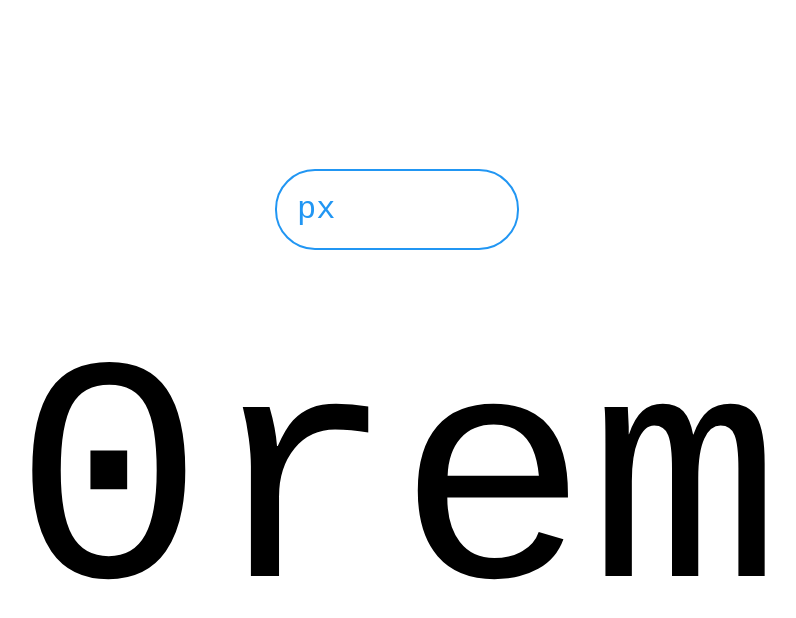
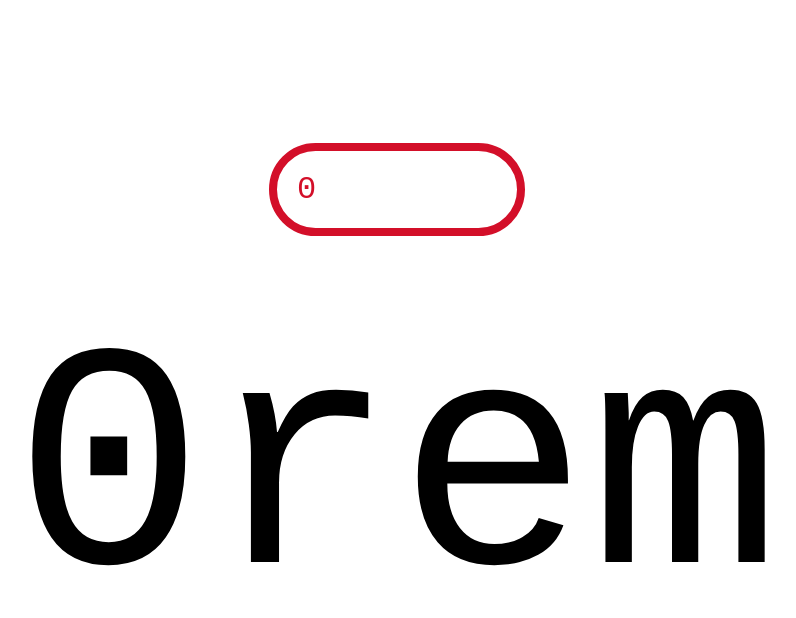
Before and after one commit to eTallang/px-to-rem, an Angular app: page / in a window 1280 px wide. Shown: the top 618 px of the page, without its empty margins (243-1039 px from the left). Built offline with nearby package versions, Linux system fonts and the light colour scheme.

Commit message:
feat(app): add radial gradient to input background

```diff
--- a/src/app/app.component.scss
+++ b/src/app/app.component.scss
@@ -1,3 +1,5 @@
+$input-color: #d30f29;
+
 .page-container {
   width: 100%;
   height: 100%;
@@ -7,28 +9,28 @@
   flex-direction: column;
 
   input {
-    border-radius: 40px;
-    border: 2px solid #2196f3;
+    border: 8px solid $input-color;
+    color: $input-color;
     padding: 20px;
-    margin-top: 40px;
     font-family: 'Courier New', Courier, monospace;
+    background: radial-gradient(circle, $input-color 50%, white 50%);
+    background-position: 150% -10%;
+    background-size: 200% 200%;
     font-size: 2rem;
     width: 200px;
+    border-radius: 9999px;
 
     &::placeholder {
       font-family: 'Courier New', Courier, monospace;
-      color: #2196f3;
+      color: $input-color;
       opacity: 1; /* Firefox */
     }
 
     &:focus {
-      background: linear-gradient(to right, #2196f3, #197aca);
       outline: none;
-      color: white;
-
-      &::placeholder {
-        color: white;
-      }
+      animation: background .3s ease;
+      animation-iteration-count: 1;
+      animation-fill-mode: forwards;
     }
   }
 
@@ -40,8 +42,18 @@
   }
 }
 
-input[type=number]::-webkit-inner-spin-button,
-input[type=number]::-webkit-outer-spin-button {
+input[type='number']::-webkit-inner-spin-button,
+input[type='number']::-webkit-outer-spin-button {
   -webkit-appearance: none;
   margin: 0;
 }
+
+@keyframes background {
+  0% {
+    background-position: 150% -10%;
+  }
+  100% {
+    background-position: 50% 50%;
+    color: white;
+  }
+}
--- a/src/app/app.component.ts
+++ b/src/app/app.component.ts
@@ -6,7 +6,7 @@ import { Component } from '@angular/core';
   styleUrls: ['./app.component.scss']
 })
 export class AppComponent {
-  pxValue: string;
+  pxValue = '0';
 
   get remValue(): number {
     if (this.pxValue) {
```
